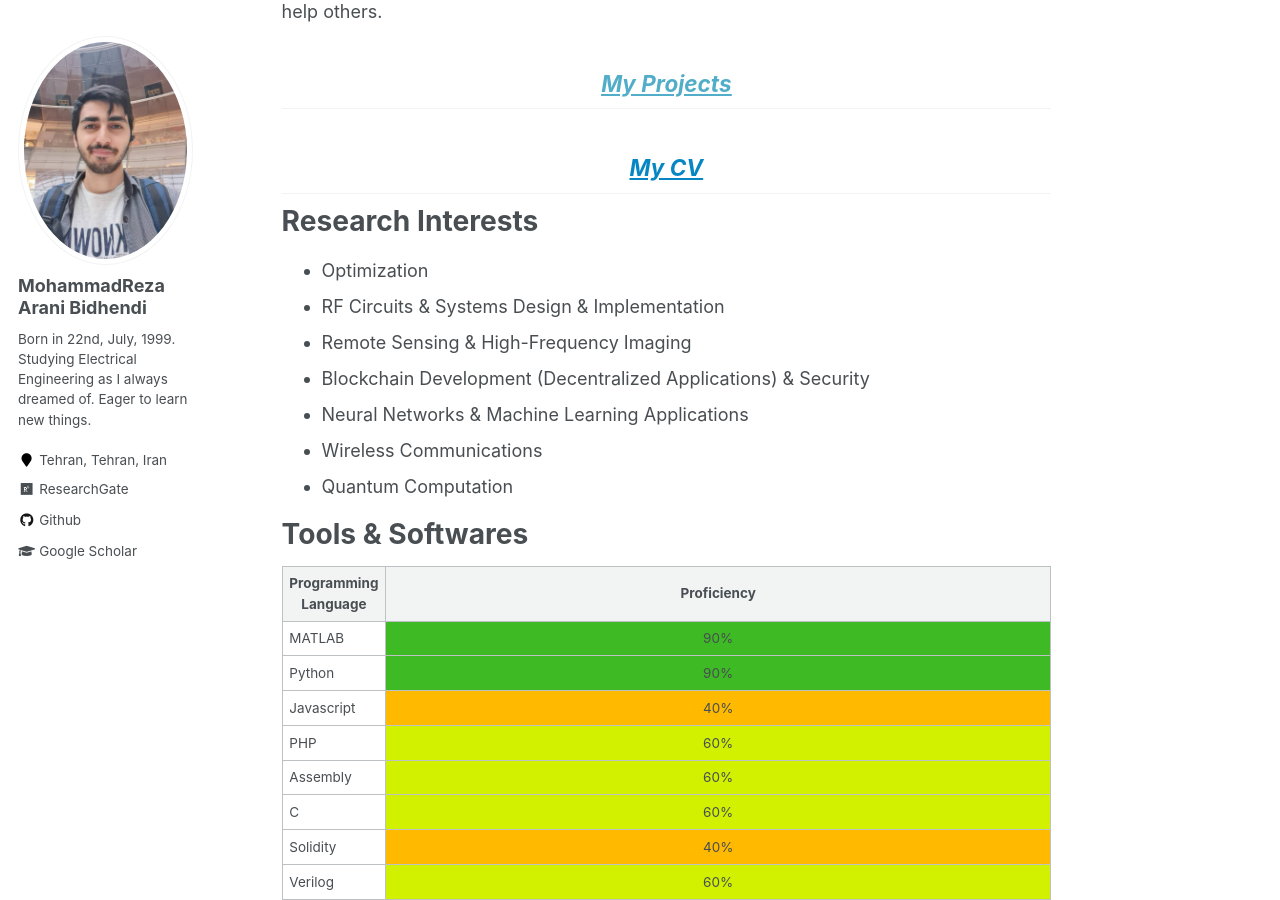
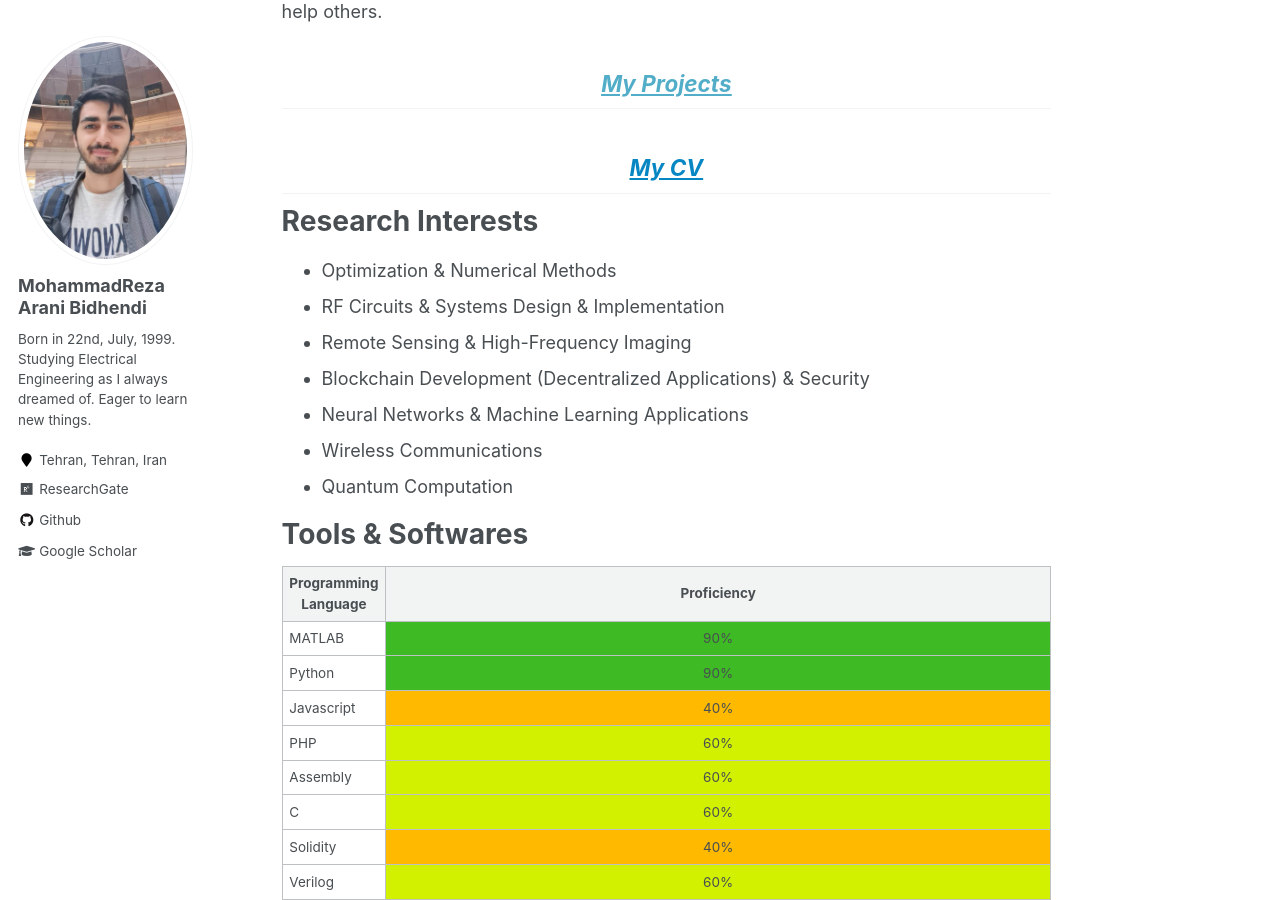
Before and after one commit to MohammadReza-Arani/MohammadReza-Arani.github.io, a Jekyll site: the page built from _pages/about.md, in a window 1280 px wide and 900 px high, scrolled down 810 px. Built offline with Jekyll 4.4.1, drawn with Linux system fonts in a browser that asks for light colours.

Commit message:
Update about.md

```diff
--- a/_pages/about.md
+++ b/_pages/about.md
@@ -53,7 +53,7 @@ I believe that most problems can be solved if we are willing to look at them fro
 
 Research Interests
 ======
-* Optimization
+* Optimization & Numerical Methods
 * RF Circuits & Systems Design & Implementation
 * Remote Sensing & High-Frequency Imaging
 * Blockchain Development (Decentralized Applications) & Security
```
